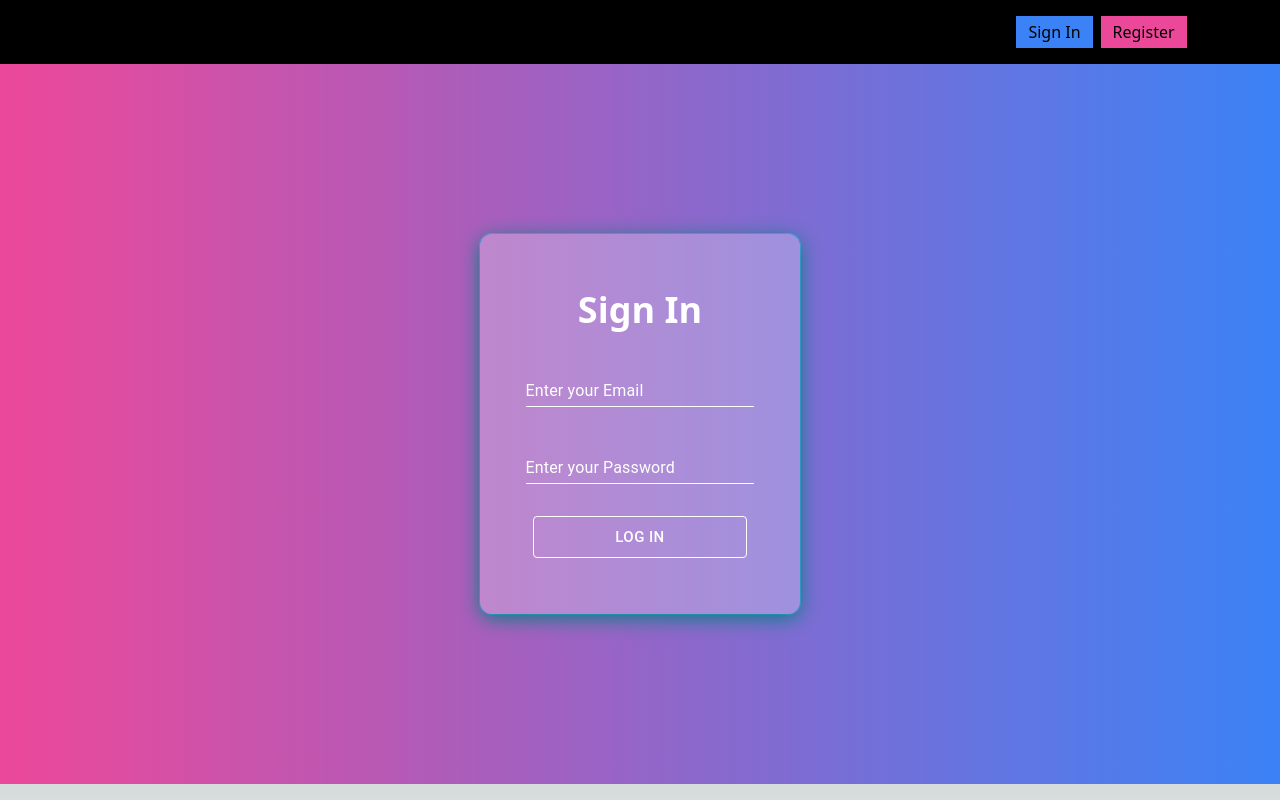
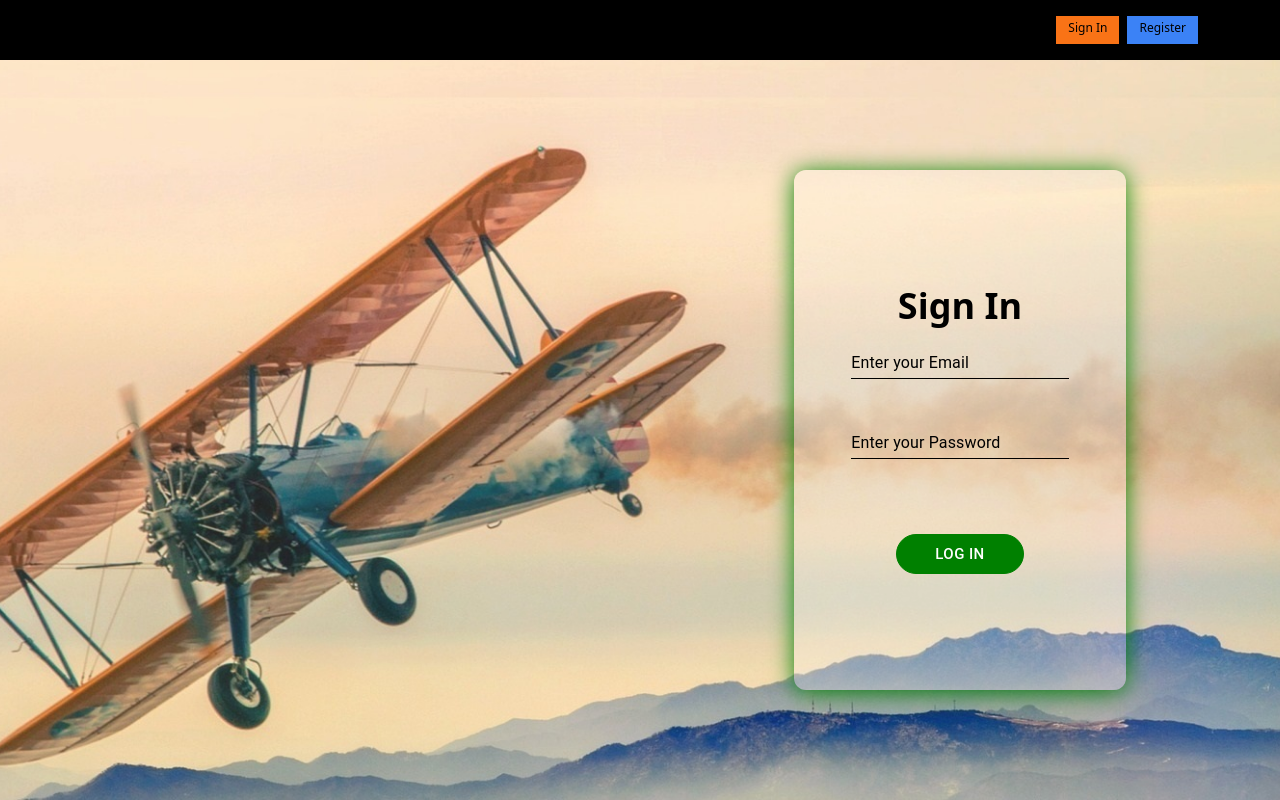
Before and after one commit to xaviza11/next-fullstack-app, a Next.js app: page /login in a window 1280 px wide. Built offline with nearby package versions, Linux system fonts and the light colour scheme; no server answers.

Commit message:
new login

```diff
--- a/src/app/layout.tsx
+++ b/src/app/layout.tsx
@@ -1,6 +1,5 @@
 
 import Providers from "./Providers";
-import Navbar from "../components/Navbar";
 import "./globals.css";
 
 export const metadata = {
@@ -15,10 +14,9 @@ export default function RootLayout({
 }) {
   return (
     <html lang="en">
-      <body>
+      <body className="w-screen h-screen">
         <Providers>
-          <Navbar />
-          <div className="w-screen h-[90vh]">{children}</div>
+          {children}
         </Providers>
       </body>
     </html>
--- a/src/app/login/page.tsx
+++ b/src/app/login/page.tsx
@@ -1,5 +1,7 @@
 "use client";
+import Navbar from "@/components/Navbar";
 import { FormEvent, useState } from "react";
+import Image from "next/image";
 import { AxiosError } from "axios";
 import { signIn } from "next-auth/react";
 import { useRouter } from "next/navigation";
@@ -11,6 +13,7 @@ import { useSession } from "next-auth/react";
 import { validateEmail, validatePassword } from "../utils/regex";
 import routerLanguage from "../api/utils/routerLanguage";
 import { Button, Box, TextField } from "@mui/material";
+import background from "../assets/img/double-decker-2795557_1920.jpg";
 
 function Signin() {
   const [messageAlert, setMessageAlert] = useState<string>("none");
@@ -73,33 +76,56 @@ function Signin() {
   };
 
   return (
-    <div className="w-full h-full flex items-center justify-center bg-gradient-to-r from-pink-500 to-blue-500">
-      <div className="border border-blue-400 rounded-xl">
-        {isAlertOpen === true && (
+    <div className="w-full h-full flex items-center justify-center">
+      <Image
+        src={background}
+        alt="background"
+        layout="fill"
+        objectFit="cover"
+        className="z-0"
+      />
+      <div className="z-10 w-full h-full flex flex-col">
+        <Navbar />
+        {isAlertOpen && (
           <CustomAlert
             status={statusAlert}
             message={messageAlert}
-          ></CustomAlert>
+          />
         )}
+        <div className="flex items-center justify-center flex-grow">
           <Box
             id="formLogin"
             component="form"
             onSubmit={handleSubmit}
             sx={{
-            "& > :not(style)": { m: 2, width: "25ch" },
+              "&:hover": {
+                boxShadow: "0px 2px 35px green",
+              },
+              animation: 'change-shadow 1s ease-in-out',
+              "@keyframes change-shadow": {
+                "0%": {
+                  boxShadow: "0px 2px 25px orange"
+                },
+                "100%": {
+                  boxShadow: "0px 2px 25px green"
+                },
+              },
               color: "white",
-            boxShadow: "0px 4px 20px teal",
-            "&:hover": {
-              color: "purple",
-              borderColor: "purple",
-              boxShadow: "0px 4px 40px teal",
-            },
+              boxShadow: "0px 2px 25px green",
+              transition: "box-shadow 0.5s ease-in-out",
+              width: "26vw",
+              height: "65vh",
+              marginLeft: "50vw",
+              "@media (orientation: portrait)": {
+                width: "70vw",
+                marginLeft: 0,
+              }
             }}
             noValidate
             autoComplete="off"
-          className="flex flex-col justify-items-center items-center bg-white bg-opacity-25 py-10 rounded-xl w-[20rem]"
+            className="flex flex-col justify-center items-center bg-white bg-opacity-25 py-10 rounded-xl"
           >
-          <h2 className="text-4xl font-bold text-white text-center">
+            <h2 className="text-2xl font-bold text-black text-center mb-0 lg:text-4xl mb-[1vh]">
               {intl.formatMessage({ id: "login.signin" })}
             </h2>
             <TextField
@@ -110,22 +136,16 @@ function Signin() {
               name="email"
               variant="standard"
               fullWidth
-            InputLabelProps={{
-              style: { color: "white" },
-            }}
-            InputProps={{
-              style: { color: "white" },
-            }}
+              InputLabelProps={{ style: { color: "black" } }}
+              InputProps={{ style: { color: "black" } }}
               sx={{
-              "& label.Mui-focused": {
-                color: "white",
-              },
-              "& .MuiInput-underline:after": {
-                borderBottomColor: "white",
-              },
-              "& .MuiInput-underline:before": {
-                borderBottomColor: "white",
-              },
+                "& label.Mui-focused": { color: "black" },
+                "& .MuiInput-underline:after": { borderBottomColor: "black" },
+                "& .MuiInput-underline:before": { borderBottomColor: "black" },
+                width: "17vw", height: "10vh",
+                "@media (orientation: portrait)": {
+                  width: "40vw",
+                }
               }}
             />
             <TextField
@@ -136,37 +156,46 @@ function Signin() {
               name="password"
               variant="standard"
               fullWidth
-            InputLabelProps={{
-              style: { color: "white" },
-            }}
-            InputProps={{
-              style: { color: "white" },
-            }}
+              InputLabelProps={{ style: { color: "black" } }}
+              InputProps={{ style: { color: "black" } }}
               sx={{
-              "& .Mui-focused": {
-                color: "white",
-              },
-              "& .MuiInput-underline:after": {
-                borderBottomColor: "white",
-              },
-              "& .MuiInput-underline:before": {
-                borderBottomColor: "white",
-              },
+                "& .Mui-focused": { color: "black" },
+                "& .MuiInput-underline:after": { borderBottomColor: "black" },
+                "& .MuiInput-underline:before": { borderBottomColor: "black" },
+                width: "17vw", height: "10vh",
+                "@media (orientation: portrait)": {
+                  width: "40vw",
+                }
               }}
             />
-
             <Button
               id="buttonLogin"
               type="submit"
-            size="large"
+              size="small"
               variant="outlined"
               sx={{
+                marginTop: "5vh",
                 color: "white",
-              borderColor: "white",
+                borderColor: 'green',
+                borderRadius: 20,
+                backgroundColor: 'green !important',
                 "&:hover": {
                   color: "white",
-                borderColor: "white",
+                  backgroundColor: 'green',
+                  borderColor: 'green',
                 },
+                width: "10vw",
+                 height: "5vh",
+                 fontSize: {
+                  xs: 8,
+                  sm: 10,
+                  md: 15
+                },
+                "@media (orientation: portrait)": {
+                  width: "30vw",
+                  marginTop: "2vh",
+                  fontSize: 10
+                }
               }}
             >
               {intl.formatMessage({ id: "login.button.signin" })}
@@ -174,6 +203,7 @@ function Signin() {
           </Box>
         </div>
       </div>
+    </div>
   );
 }
 
--- a/src/components/Navbar.tsx
+++ b/src/components/Navbar.tsx
@@ -19,25 +19,25 @@ function Navbar() {
 <nav id="navbar" className="bg-black p-4">
   <div className="container mx-auto flex justify-between">
     <Link href="/">
-          <h1 className="font-bold text-xl cursor-pointer">SocialEv</h1>
+      <h1 className="font-bold text-xl cursor-pointer sm:text-lg">FlightSimWay</h1>
     </Link>
 
     <ul className="flex gap-x-2">
       {!session && (
         <>
-              <li className="bg-blue-500 px-3 py-1">
+          <li className="bg-orange-500 px-3 py-1 text-sm sm:text-xs">
             <Link href="/">{intl.formatMessage({ id: 'navbar.login' })}</Link>
           </li>
-              <li className="bg-pink-500 px-3 py-1">
+          <li className="bg-blue-500 px-3 py-1 text-sm sm:text-xs">
             <Link href="/register">{intl.formatMessage({ id: 'navbar.register' })}</Link>
           </li>
         </>
       )}
-          <li className="px-3 py-1">
+      <li className="px-3 py-1 text-sm sm:text-xs">
         <Link href="/about">{intl.formatMessage({ id: 'navbar.about' })}</Link>
       </li>
       {session && (
-            <li className="px-3 py-1">
+        <li className="px-3 py-1 text-sm sm:text-xs">
           <Link href="/dashboard/profile">{(session.user as unknown as Session['user']).fullname}</Link>
         </li>
       )}
```
Also changed, not shown: src/app/assets/img/double-decker-2795557_1920.jpg (added). Lines whose indentation alone changed are shown as unchanged.
